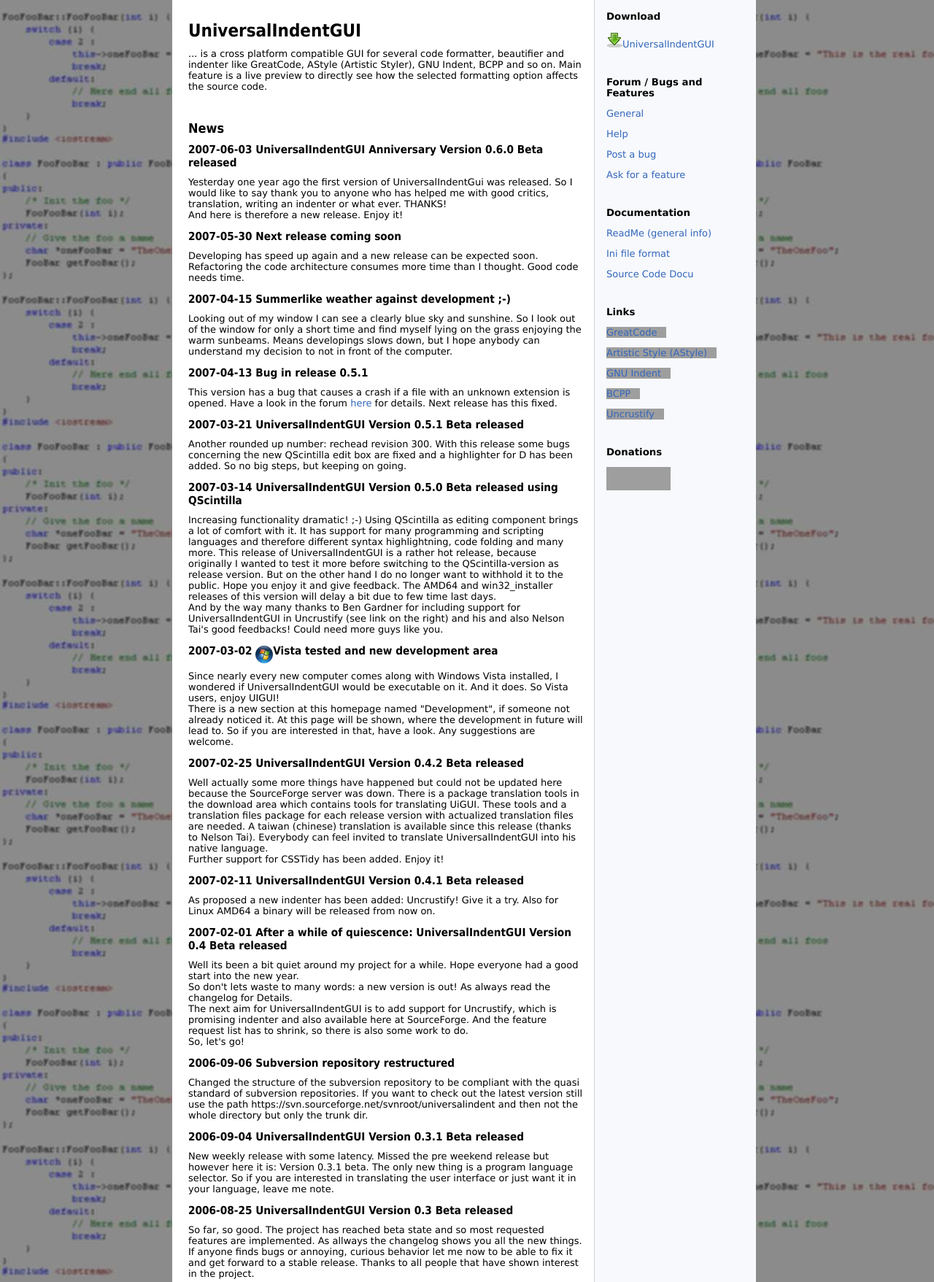
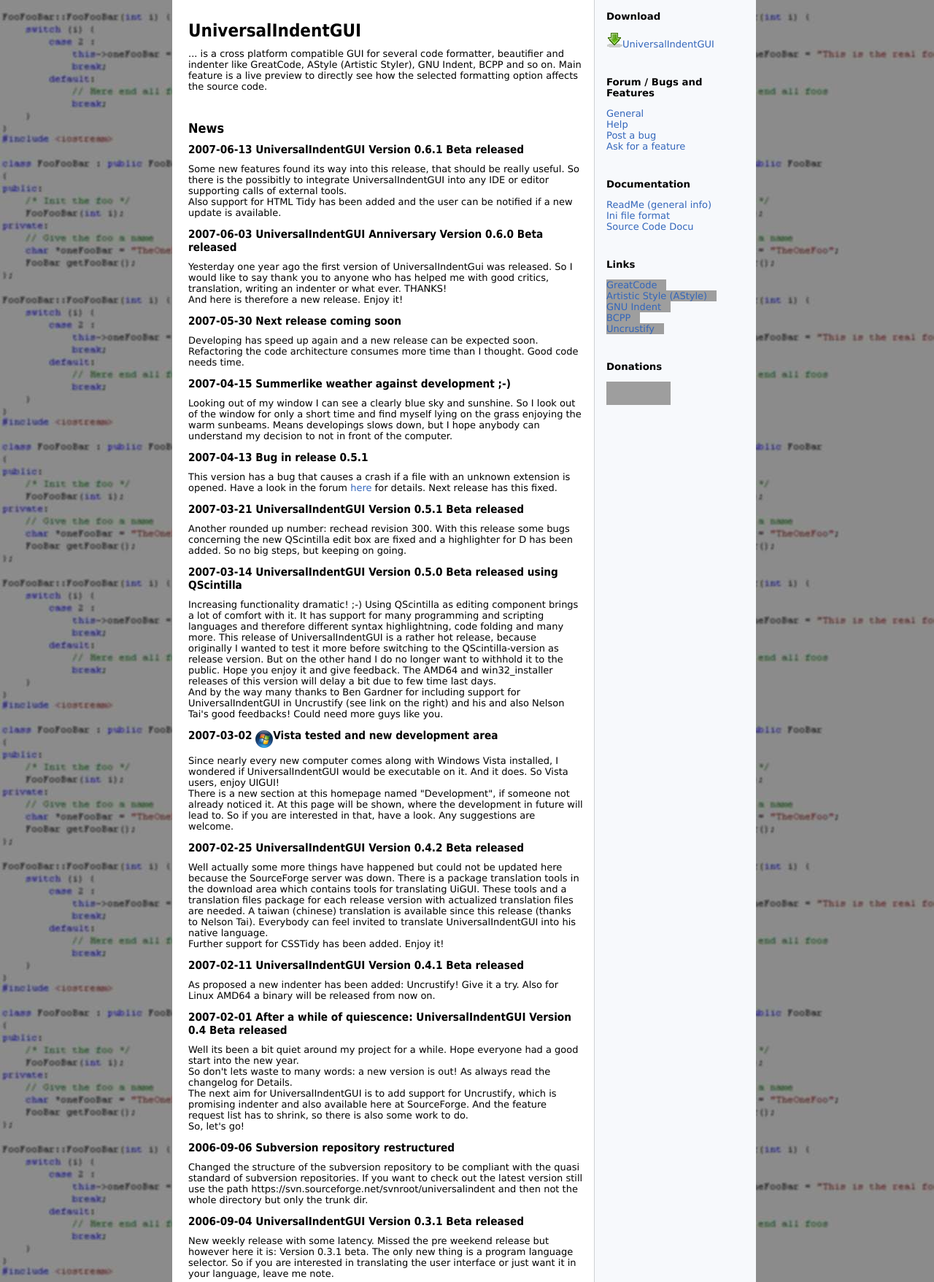
Before and after one commit to yuhaoth/univsalindent, a PHP site: page / in a window 1280 px wide. Shown: the part 205-1962 px from the top of the page at 73% size. Run offline with PHP 8.4, Linux system fonts and the light colour scheme; grey boxes are pictures that could not be loaded.

Commit message:
Merged differences between yesterday changes and the really uptodate website version that is online. The online version had many changes to get w3c conform.

```diff
--- a/website/htmlhead.html
+++ b/website/htmlhead.html
@@ -1,10 +1,10 @@
 <head>
 	<title>UniversalIndentGUI</title>
-	<meta name="author" content="Thomas Schweitzer">
+	<meta name="author" content="Thomas Schweitzer" />
 	<meta name="description" content="UniversalIndentGUI is a graphical UI for multiple
-    source code indent, format and beautify tools like GNU Indent, Astyle, GreatCode etc.">
-    <meta name="keywords" content="universal gui, gui, indent, indenter, beautify, beautifier, format, formatter,
-    GNU Indent, Astyle, BCPP, GreatCode">
+    source code indent, format and beautify tools like GNU Indent, Astyle, GreatCode etc." />
+    <meta name="keywords" content="UniversalIndentGUI, universal gui, gui, indent, indent gui, indenter, beautify, beautifier, format, formatter,
+    GNU Indent, Astyle, Artistic Styler, phpCB, cssTidy, html tidy, uncrustify, BCPP, GreatCode, code" />
 	<meta http-equiv="Content-Language" content="en-us" />
 	<meta http-equiv="Content-Type" content="text/html; charset=iso-8859-1" />
 	<link rel="StyleSheet" href="styles.css" type="text/css" media="screen" />
--- a/website/index.php
+++ b/website/index.php
@@ -11,7 +11,7 @@
 			<div id="tabs">
 				<ul>
 					<li id="current"><a href="index.php">Home</a></li>
-					<li><a style="padding: 15px 0px 6px 0px;" href="features.php">Features / <br>Changelog</a></li>
+					<li><a style="padding: 15px 0px 6px 0px;" href="features.php">Features / <br />Changelog</a></li>
 					<li><a href="screenshots.php">Screenshots</a></li>
 					<li><a href="development.php">Development</a></li>
 				</ul>
@@ -24,13 +24,20 @@
 				<p>... is a cross platform compatible GUI for several code formatter, beautifier and indenter
                    like GreatCode, AStyle (Artistic Styler), GNU Indent, BCPP and so on. Main feature is a live
                    preview to directly see how the selected formatting option affects the source code.</p>
-				<br>
+				<br />
 				<h2>News</h2>
+
+				<h3>2007-06-13 UniversalIndentGUI Version 0.6.1 Beta released</h3>
+				<p>Some new features found its way into this release, that should be really useful.
+                So there is the possibitly to integrate UniversalIndentGUI into any IDE or editor
+                supporting calls of external tools.<br />
+                Also support for HTML Tidy has been added and the user can be notified if a new
+                update is available.</p>
 
                 <h3>2007-06-03 UniversalIndentGUI Anniversary Version 0.6.0 Beta released</h3>
 				<p>Yesterday one year ago the first version of UniversalIndentGui was released.
                 So I would like to say thank you to anyone who has helped me with good critics,
-                translation, writing an indenter or what ever. THANKS!<br>
+                translation, writing an indenter or what ever. THANKS!<br />
                 And here is therefore a new release. Enjoy it!</p>
 
 				<h3>2007-05-30 Next release coming soon</h3>
@@ -46,7 +53,7 @@
                 <h3>2007-04-13 Bug in release 0.5.1</h3>
 				<p>This version has a bug that causes a crash if a file with an unknown extension is opened.
                 Have a look in the forum
-                <a href="http://sourceforge.net/forum/forum.php?thread_id=1704191&forum_id=571438">here</a>
+                <a href="http://sourceforge.net/forum/forum.php?thread_id=1704191&amp;forum_id=571438">here</a>
                 for details. Next release has this fixed.</p>
 
 				<h3>2007-03-21 UniversalIndentGUI Version 0.5.1 Beta released</h3>
@@ -61,14 +68,14 @@
                 is a rather hot release, because originally I wanted to test it more before switching to the
                 QScintilla-version as release version. But on the other hand I do no longer want to withhold
                 it to the public. Hope you enjoy it and give feedback. The AMD64 and win32_installer releases
-                of this version will delay a bit due to few time last days.<br>
+                of this version will delay a bit due to few time last days.<br />
                 And by the way many thanks to Ben Gardner for including support for UniversalIndentGUI in
                 Uncrustify (see link on the right) and his and also Nelson Tai's good feedbacks! Could need
                 more guys like you.</p>
 
-                <h3>2007-03-02 <img src="images/vista_logo_icon_new.png" align="middle" alt="Vista Logo">Vista tested and new development area</h3>
+                <h3>2007-03-02 <img src="images/vista_logo_icon_new.png" align="middle" alt="Vista Logo"/>Vista tested and new development area</h3>
 				<p>Since nearly every new computer comes along with Windows Vista installed, I wondered if
-                UniversalIndentGUI would be executable on it. And it does. So Vista users, enjoy UIGUI!<br>
+                UniversalIndentGUI would be executable on it. And it does. So Vista users, enjoy UIGUI!<br />
                 There is a new section at this homepage named "Development", if someone not already noticed
                 it. At this page will be shown, where the development in future will lead to. So if you are interested
                 in that, have a look. Any suggestions are welcome.</p>
@@ -79,7 +86,7 @@
                 for translating UiGUI. These tools and a translation files package for each release
                 version with actualized translation files are needed. A taiwan (chinese) translation is
                 available since this release (thanks to Nelson Tai). Everybody can feel invited to translate
-                UniversalIndentGUI into his native language.</br>
+                UniversalIndentGUI into his native language.<br />
                 Further support for CSSTidy has been added. Enjoy it!</p>
 
                 <h3>2007-02-11 UniversalIndentGUI Version 0.4.1 Beta released</h3>
@@ -88,11 +95,11 @@
 
                 <h3>2007-02-01 After a while of quiescence: UniversalIndentGUI Version 0.4 Beta released</h3>
 				<p>Well its been a bit quiet around my project for a while. Hope everyone had a good start
-                into the new year.</br>
-                So don't lets waste to many words: a new version is out! As always read the changelog for Details.</br>
+                into the new year.<br />
+                So don't lets waste to many words: a new version is out! As always read the changelog for Details.<br />
                 The next aim for UniversalIndentGUI is to add support for Uncrustify, which is promising indenter
                 and also available here at SourceForge. And the feature request list has to shrink, so there
-                is also some work to do.</br>
+                is also some work to do.<br />
                 So, let's go!</p>
 
 				<h3>2006-09-06 Subversion repository restructured</h3>
@@ -123,7 +130,7 @@
                 will be released. Please report any found errors to me.</p>
 
 				<h3>2006-08-03 UniversalIndentGUI Version 0.2.4 Alpha released</h3>
-				<p>With this release the revision stepped beyond 100, so lets celebrate it.<br>
+				<p>With this release the revision stepped beyond 100, so lets celebrate it.<br />
                 Some new features are added in this release and some bugs were fixed. For the windows version all dlls
                 have become unnecessary, so the package is a bit smaller than before. Please have a look at the
                 changelog for details.</p>
@@ -132,7 +139,7 @@
 				<p>Last week there was no time to continue developing UniversalIndentGUI. Now some steps ahead are
                 needed. So I would be very thankful for any suggestions to make the project reach beta state. This
                 means fix bugs, make it more usable by menu cleanup or more logical stepwise usage. Please use the bug
-                report and feature request functions here at sourceforge for this. <br><br>Now raise your voice!</p>
+                report and feature request functions here at sourceforge for this. <br /><br />Now raise your voice!</p>
 
 				<h3>2006-07-16 UniversalIndentGUI Version 0.2.3 Alpha released</h3>
 				<p>Just a little new feature, but it might be helpful. Added possibility to edit the source code
@@ -147,7 +154,7 @@
 				<p>The documentation of the ini file fomat used to describe the parameters of any indenter is online.
                 This way you can write your own ini file, perhaps using an existing uigui_*.ini file as draft, and add
                 your favorite indenter to use it with UniversalIndentGUI. Please let me know if you wrote an ini file
-                for a new indenter or send the file to me so I can add it to the next release.<br>
+                for a new indenter or send the file to me so I can add it to the next release.<br />
                 If you have any trouble, just ask me in the forum.</p>
 
 				<h3>2006-07-07 Version 0.2.1.1 Alpha win32only released</h3>
@@ -159,11 +166,11 @@
 				<p>There may occur problems running UniversalIndentGUI under windows. In order to run an application
                 built with Visual Studio 2005 you need some librariers, which are available by installing the
                 "Microsoft Visual C++ 2005 Redistributable Package". I did'nt know this, and Microsoft makes it not
-                very easy this way, to deploy applications. <br>
-                The needed package for x86 is downloadable by the link:<br>
-                <a href="http://www.microsoft.com/downloads/details.aspx?FamilyId=32BC1BEE-A3F9-4C13-9C99-220B62A191EE&displaylang=en">MS Visual C++ 2005 Redistributable Package x86</a>
-                <br>Perhaps I will compile future versions using mingw gcc to get rid of this problem and not force
-                users to install anything.<br>
+                very easy this way, to deploy applications. <br />
+                The needed package for x86 is downloadable by the link:<br />
+                <a href="http://www.microsoft.com/downloads/details.aspx?FamilyId=32BC1BEE-A3F9-4C13-9C99-220B62A191EE&amp;displaylang=en">MS Visual C++ 2005 Redistributable Package x86</a>
+                <br />Perhaps I will compile future versions using mingw gcc to get rid of this problem and not force
+                users to install anything.<br />
                 If there are any other problems please let me know, either post in forum or by mail. As fast as
                 possible I will try to fix any bugs.</p>
 
@@ -196,7 +203,7 @@
 
 				<h3>2006-06-07 PreAlpha release 0.1.1 (Update 2006-06-08)</h3>
 				<p>(Update: Had some trouble with the upload so that files were not accessible. Fixed that, so download
-				should work now. Enjoy it! ) <br>
+				should work now. Enjoy it! ) <br />
                 A new version has been released for Windows, Linux and as source code. It is still in an very early state
                 but should work to generate a reusable GreatCode config file. See Docs or readme.txt in release.</p>
 
--- a/website/sidebar_footer.html
+++ b/website/sidebar_footer.html
@@ -1,33 +1,37 @@
 			<div id="sidebar">
 				<h1>Download</h1>
-				<p><a href="http://sourceforge.net/project/showfiles.php?group_id=167482"><img src="images/icon_download.png"/>UniversalIndentGUI</a></p>
-				<br>
+                <p>
+				<a href="http://sourceforge.net/project/showfiles.php?group_id=167482"><img src="images/icon_download.png" alt="Download Icon"/>UniversalIndentGUI</a><br />
+				</p><br />
 
 				<h1>Forum / Bugs and Features</h1>
-				<p><a href="http://sourceforge.net/forum/forum.php?forum_id=571437">General</a></p>
-				<p><a href="http://sourceforge.net/forum/forum.php?forum_id=571438">Help</a></p>
-                <p><a href="http://sourceforge.net/tracker/?func=add&group_id=167482&atid=843127">Post a bug</a></p>
-                <p><a href="http://sourceforge.net/tracker/?func=add&group_id=167482&atid=843130">Ask for a feature</a></p>
-				<br>
+                <p>
+				<a href="http://sourceforge.net/forum/forum.php?forum_id=571437">General</a><br />
+				<a href="http://sourceforge.net/forum/forum.php?forum_id=571438">Help</a><br />
+                <a href="http://sourceforge.net/tracker/?func=add&amp;group_id=167482&amp;atid=843127">Post a bug</a><br />
+                <a href="http://sourceforge.net/tracker/?func=add&amp;group_id=167482&amp;atid=843130">Ask for a feature</a><br />
+				</p><br />
 
 				<h1>Documentation</h1>
-				<p><a href="http://sourceforge.net/docman/display_doc.php?docid=33532&group_id=167482">ReadMe (general info)</a></p>
-				<p><a href="http://sourceforge.net/docman/display_doc.php?docid=34034&group_id=167482">Ini file format</a></p>
-				<p><a href="http://universalindent.sourceforge.net/doc/" target="_blank">Source Code Docu</a></p>
-				<br>
+                <p>
+				<a href="http://sourceforge.net/docman/display_doc.php?docid=33532&amp;group_id=167482">ReadMe (general info)</a><br />
+				<a href="http://sourceforge.net/docman/display_doc.php?docid=34034&amp;group_id=167482">Ini file format</a><br />
+				<a href="http://universalindent.sourceforge.net/doc/" target="_blank">Source Code Docu</a><br />
+				</p><br />
 
 				<h1>Links</h1>
-				<p><a class="external" href="http://sourceforge.net/projects/gcgreatcode" target="_blank">GreatCode</a></p>
-				<p><a class="external" href="http://astyle.sourceforge.net/" target="_blank">Artistic Style (AStyle)</a></p>
-                <p><a class="external" href="http://www.gnu.org/software/indent/" target="_blank">GNU Indent</a></p>
-                <p><a class="external" href="http://invisible-island.net/bcpp/" target="_blank">BCPP</a></p>
-                <p><a class="external" href="http://uncrustify.sourceforge.net/" target="_blank">Uncrustify</a></p>
-                <br>
+                <p>
+				<a class="external" href="http://sourceforge.net/projects/gcgreatcode" target="_blank">GreatCode</a><br />
+				<a class="external" href="http://astyle.sourceforge.net/" target="_blank">Artistic Style (AStyle)</a><br />
+                <a class="external" href="http://www.gnu.org/software/indent/" target="_blank">GNU Indent</a><br />
+                <a class="external" href="http://invisible-island.net/bcpp/" target="_blank">BCPP</a><br />
+                <a class="external" href="http://uncrustify.sourceforge.net/" target="_blank">Uncrustify</a><br />
+                </p><br />
 
                 <h1>Donations</h1>
                 <p><a href="http://sourceforge.net/donate/index.php?group_id=167482"><img src="http://images.sourceforge.net/images/project-support.jpg" width="88" height="32" border="0" alt="Support This Project" /></a></p>
 			</div>
 
 			<div id="footer">
-				<p>Project supported by <a href="http://sourceforge.net"><img src="http://sflogo.sourceforge.net/sflogo.php?group_id=167482&amp;type=1" width="88" height="31" border="0" alt="SourceForge.net Logo" /></a></p>
+				<p>Project supported by <a href="http://sourceforge.net"><img src="http://sflogo.sourceforge.net/sflogo.php?group_id=167482&amp;amp;type=1" width="88" height="31" border="0" alt="SourceForge.net Logo" /></a></p>
 			</div>
--- a/website/styles.css
+++ b/website/styles.css
@@ -165,13 +165,13 @@
 
 /* Progress
 /*******************************/
-#progressframe
+.progressframe
 {
-    border: thin black solid;
+    border: 1px black solid;
     width: 100%;
 }
 
-#progress
+.progress
 {
     font-family: Tahoma,serif;
     font-weight: bold;
```
Also changed, not shown: other parts of website/styles.css (+21 -21 lines), website/development.php (+22 -22 lines), website/features.php (+27 -8 lines), website/screenshots.php (+7 -6 lines).
